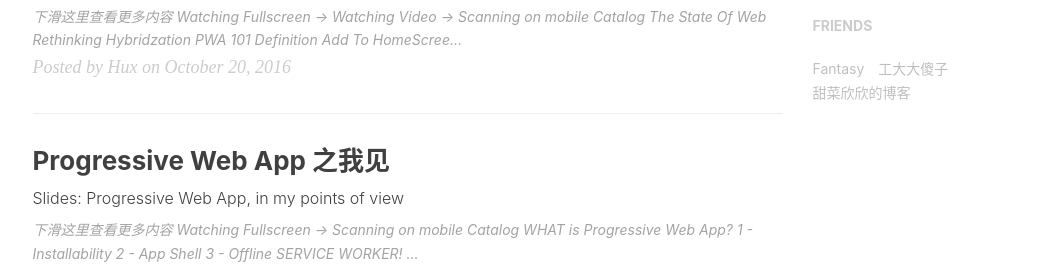
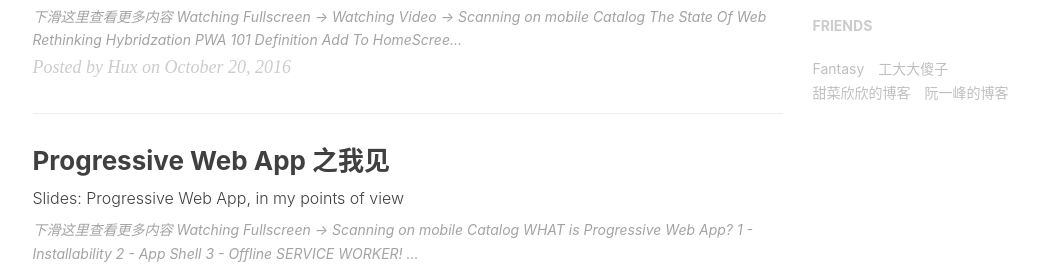
Before and after one commit to cosypro/cosypro.github.io, a Jekyll site: the page built from index.html, in a window 1280 px wide and 900 px high, scrolled down 837 px. Shown: the part 176-448 px from the top of the window, without its empty margins (135-1174 px from the left). Built offline with Jekyll 4.4.1, drawn with Linux system fonts in a browser that asks for light colours; nearby versions of some CDN libraries; the list of posts is cut into pages by our own code; comment, search, counter and statistics services are not loaded.

Commit message:
Update _config.yml

```diff
--- a/_config.yml
+++ b/_config.yml
@@ -103,5 +103,8 @@
     },{
         title: "甜菜欣欣的博客",
         href: "http://tcxx.info/"
+    },{
+        title: "阮一峰的博客",
+        href: "http://www.ruanyifeng.com"
     }
 ]
```
